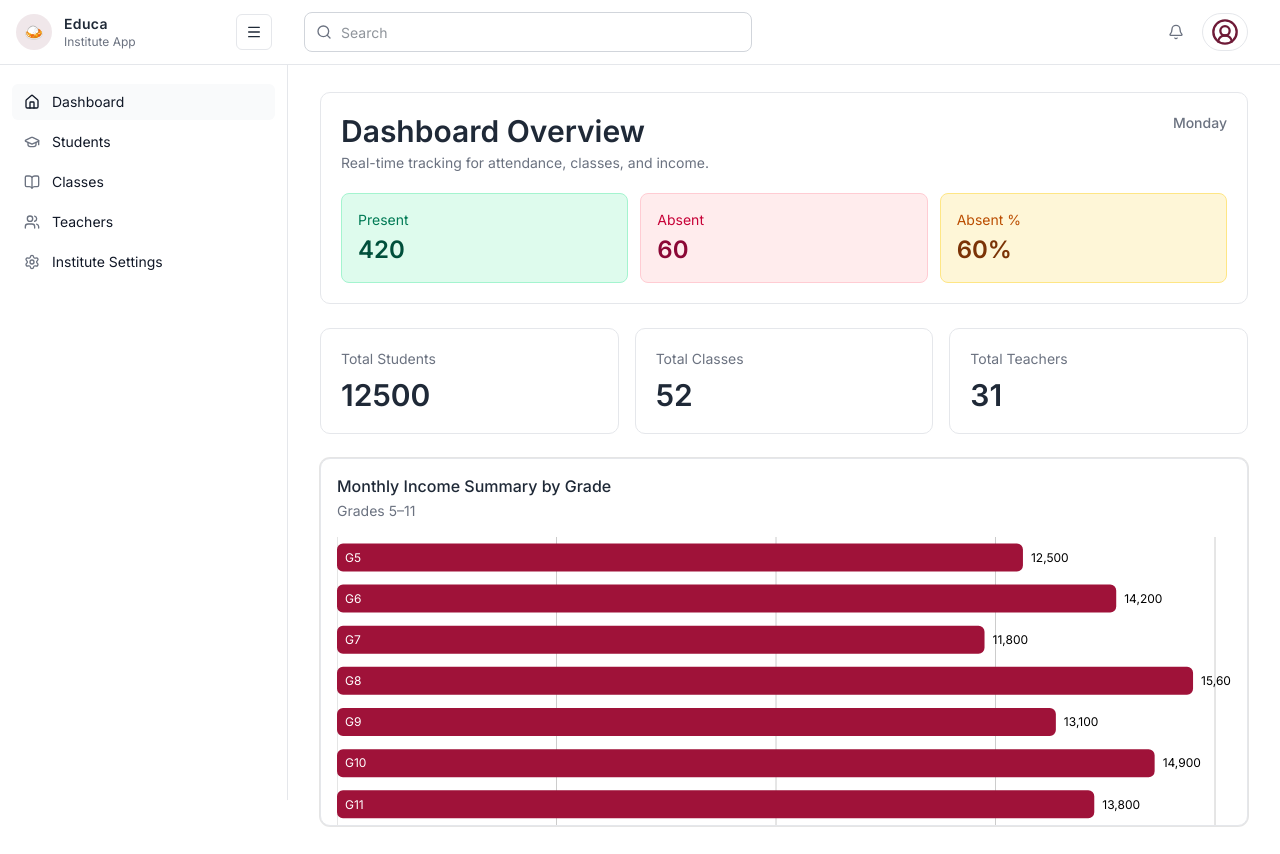
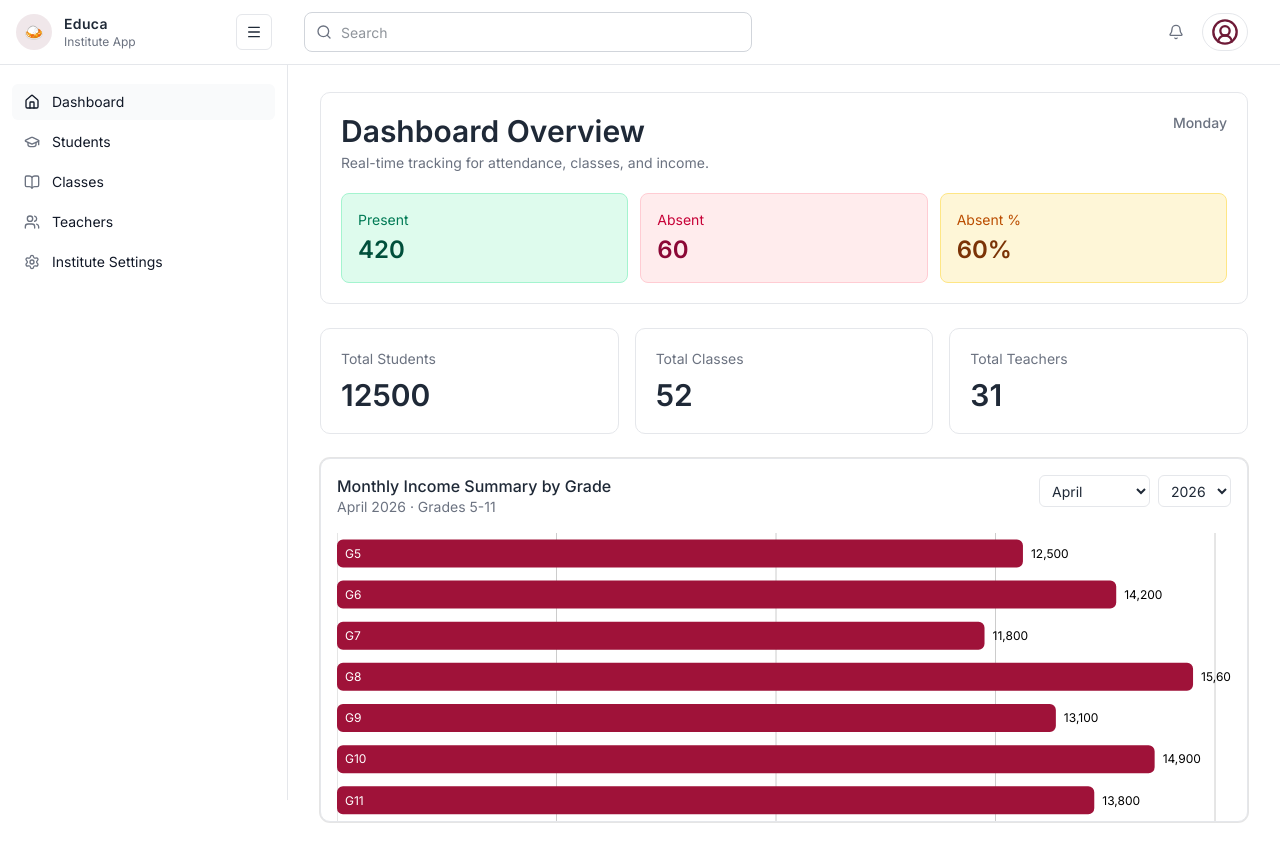
Before and after one commit to TharakaJayz/student-management-ui, a Next.js app: page /dashboard in a window 1280 px wide. Built offline with nearby package versions, Linux system fonts and the light colour scheme.

Commit message:
implement dynamic dashboard data and chart configuration

```diff
--- a/app/common/pages/dashboard/DashboardContainer.tsx
+++ b/app/common/pages/dashboard/DashboardContainer.tsx
@@ -1,10 +1,49 @@
-import React from 'react'
-import DashboardView from './DashboardView'
+import type { ChartConfig } from "@/components/ui/chart"
+
+import React from "react"
+
+import DashboardView, { type DashboardViewProps } from "./DashboardView"
+
+const gradeIncomeChartConfig = {
+  income: {
+    label: "Income",
+    color: "var(--chart-2)",
+  },
+  label: {
+    color: "var(--background)",
+  },
+} satisfies ChartConfig
+
+const dashboardProps = {
+  headerWeekday: "Monday",
+  attendance: {
+    present: 420,
+    absent: 60,
+    absentPercent: "60%",
+  },
+  summary: {
+    totalStudents: 12500,
+    totalClasses: 52,
+    totalTeachers: 31,
+  },
+  gradeIncomeChart: {
+    data: [
+      { grade: "grade-5", income: 12500 },
+      { grade: "grade-6", income: 14200 },
+      { grade: "grade-7", income: 11800 },
+      { grade: "grade-8", income: 15600 },
+      { grade: "grade-9", income: 13100 },
+      { grade: "grade-10", income: 14900 },
+      { grade: "grade-11", income: 13800 },
+    ],
+    config: gradeIncomeChartConfig,
+  },
+} satisfies DashboardViewProps
 
 const DashboardContainer = () => {
   return (
     <div>
-      <DashboardView />
+      <DashboardView {...dashboardProps} />
     </div>
   )
 }
--- a/app/common/pages/dashboard/DashboardView.tsx
+++ b/app/common/pages/dashboard/DashboardView.tsx
@@ -1,7 +1,36 @@
-import React from 'react'
-import { ChartBarLabelCustom } from './components/ChartBarLabelCustom'
+import type { ChartConfig } from "@/components/ui/chart"
 
-const DashboardView = () => {
+import React from "react"
+
+import {
+  ChartBarLabelCustom,
+  type GradeIncomeRow,
+} from "./components/ChartBarLabelCustom"
+
+export type DashboardViewProps = {
+  headerWeekday: string
+  attendance: {
+    present: number
+    absent: number
+    absentPercent: string
+  }
+  summary: {
+    totalStudents: number
+    totalClasses: number
+    totalTeachers: number
+  }
+  gradeIncomeChart: {
+    data: GradeIncomeRow[]
+    config: ChartConfig
+  }
+}
+
+const DashboardView = ({
+  headerWeekday,
+  attendance,
+  summary,
+  gradeIncomeChart,
+}: DashboardViewProps) => {
   return (
     <div className="space-y-6">
       <section className="rounded-xl border border-border bg-card p-5">
@@ -14,26 +43,28 @@ const DashboardView = () => {
               Real-time tracking for attendance, classes, and income.
             </p>
           </div>
-          <p className="text-sm font-medium text-muted-foreground">Monday</p>
+          <p className="text-sm font-medium text-muted-foreground">
+            {headerWeekday}
+          </p>
         </div>
 
         <div className="mt-5 grid gap-3 md:grid-cols-3">
           <div className="rounded-lg border border-emerald-200 bg-emerald-100/70 p-4 dark:border-emerald-900 dark:bg-emerald-950/40">
             <p className="text-sm text-emerald-700 dark:text-emerald-300">Present</p>
             <p className="mt-1 text-2xl font-semibold text-emerald-900 dark:text-emerald-100">
-              420
+              {attendance.present}
             </p>
           </div>
           <div className="rounded-lg border border-rose-200 bg-rose-100/70 p-4 dark:border-rose-900 dark:bg-rose-950/40">
             <p className="text-sm text-rose-700 dark:text-rose-300">Absent</p>
             <p className="mt-1 text-2xl font-semibold text-rose-900 dark:text-rose-100">
-              60
+              {attendance.absent}
             </p>
           </div>
           <div className="rounded-lg border border-amber-200 bg-amber-100/70 p-4 dark:border-amber-900 dark:bg-amber-950/40">
             <p className="text-sm text-amber-700 dark:text-amber-300">Absent %</p>
             <p className="mt-1 text-2xl font-semibold text-amber-900 dark:text-amber-100">
-              60%
+              {attendance.absentPercent}
             </p>
           </div>
         </div>
@@ -42,19 +73,22 @@ const DashboardView = () => {
       <section className="grid gap-4 sm:grid-cols-2 xl:grid-cols-3">
         <div className="rounded-xl border border-border bg-card p-5">
           <p className="text-sm text-muted-foreground">Total Students</p>
-          <p className="mt-2 text-3xl font-semibold">12500</p>
+          <p className="mt-2 text-3xl font-semibold">{summary.totalStudents}</p>
         </div>
         <div className="rounded-xl border border-border bg-card p-5">
           <p className="text-sm text-muted-foreground">Total Classes</p>
-          <p className="mt-2 text-3xl font-semibold">52</p>
+          <p className="mt-2 text-3xl font-semibold">{summary.totalClasses}</p>
         </div>
         <div className="rounded-xl border border-border bg-card p-5 sm:col-span-2 xl:col-span-1">
           <p className="text-sm text-muted-foreground">Total Teachers</p>
-          <p className="mt-2 text-3xl font-semibold">31</p>
+          <p className="mt-2 text-3xl font-semibold">{summary.totalTeachers}</p>
         </div>
       </section>
 
-      <ChartBarLabelCustom />
+      <ChartBarLabelCustom
+        data={gradeIncomeChart.data}
+        config={gradeIncomeChart.config}
+      />
     </div>
   )
 }
--- a/app/common/pages/dashboard/components/ChartBarLabelCustom.tsx
+++ b/app/common/pages/dashboard/components/ChartBarLabelCustom.tsx
@@ -1,5 +1,6 @@
 "use client"
 
+import { useMemo, useState } from "react"
 import { TrendingUp } from "lucide-react"
 import { Bar, BarChart, CartesianGrid, LabelList, XAxis, YAxis } from "recharts"
 
@@ -18,38 +19,83 @@ import {
   type ChartConfig,
 } from "@/components/ui/chart"
 
-const chartData = [
-  { grade: "grade-5", income: 12500 },
-  { grade: "grade-6", income: 14200 },
-  { grade: "grade-7", income: 11800 },
-  { grade: "grade-8", income: 15600 },
-  { grade: "grade-9", income: 13100 },
-  { grade: "grade-10", income: 14900 },
-  { grade: "grade-11", income: 13800 },
+export type GradeIncomeRow = {
+  grade: string
+  income: number
+}
+
+export type ChartBarLabelCustomProps = {
+  data: GradeIncomeRow[]
+  config: ChartConfig
+}
+
+const MONTH_OPTIONS = [
+  "January",
+  "February",
+  "March",
+  "April",
+  "May",
+  "June",
+  "July",
+  "August",
+  "September",
+  "October",
+  "November",
+  "December",
 ]
 
-const chartConfig = {
-  income: {
-    label: "Income",
-    color: "var(--chart-2)",
-  },
-  label: {
-    color: "var(--background)",
-  },
-} satisfies ChartConfig
+export function ChartBarLabelCustom({ data, config }: ChartBarLabelCustomProps) {
+  const now = useMemo(() => new Date(), [])
+  const [selectedMonth, setSelectedMonth] = useState(
+    MONTH_OPTIONS[now.getMonth()]
+  )
+  const [selectedYear, setSelectedYear] = useState(String(now.getFullYear()))
+  const yearOptions = useMemo(() => {
+    const currentYear = now.getFullYear()
+    return [currentYear - 2, currentYear - 1, currentYear, currentYear + 1]
+  }, [now])
 
-export function ChartBarLabelCustom() {
   return (
     <Card className="border border-border bg-card">
-      <CardHeader>
-        <CardTitle>Monthly Income Summary by Grade</CardTitle>
-        <CardDescription>Grades 5–11</CardDescription>
+      <CardHeader className="flex flex-row items-start justify-between gap-4">
+        <div>
+          <CardTitle>Monthly Income Summary by Grade</CardTitle>
+          <CardDescription>
+            {selectedMonth} {selectedYear} · Grades 5-11
+          </CardDescription>
+        </div>
+        <div className="flex items-center gap-2">
+          <select
+            aria-label="Select month"
+            value={selectedMonth}
+            onChange={(event) => setSelectedMonth(event.target.value)}
+            className="h-8 rounded-md border border-border bg-card px-2 text-sm"
+          >
+            {MONTH_OPTIONS.map((month) => (
+              <option key={month} value={month}>
+                {month}
+              </option>
+            ))}
+          </select>
+          <select
+            aria-label="Select year"
+            value={selectedYear}
+            onChange={(event) => setSelectedYear(event.target.value)}
+            className="h-8 rounded-md border border-border bg-card px-2 text-sm"
+          >
+            {yearOptions.map((year) => (
+              <option key={year} value={year}>
+                {year}
+              </option>
+            ))}
+          </select>
+        </div>
       </CardHeader>
       <CardContent>
-        <ChartContainer config={chartConfig} className="h-72">
+        <ChartContainer config={config} className="h-72">
           <BarChart
             accessibilityLayer
-            data={chartData}
+            data={data}
             layout="vertical"
             margin={{
               right: 16,
@@ -105,7 +151,7 @@ export function ChartBarLabelCustom() {
           </BarChart>
         </ChartContainer>
       </CardContent>
-      <CardFooter className="flex-col items-start gap-2 text-sm hidden">
+      <CardFooter className="hidden flex-col items-start gap-2 text-sm">
         <div className="flex items-center gap-2 leading-none font-medium">
           Trending up by 5.2% this month <TrendingUp className="h-4 w-4" />
         </div>
```
